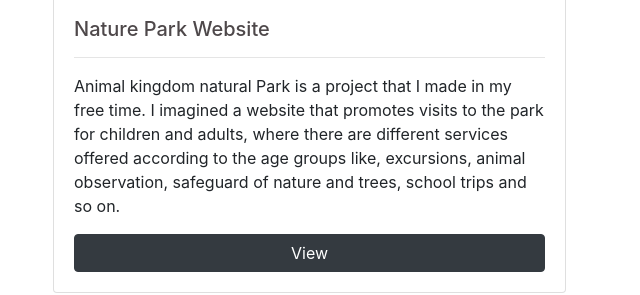
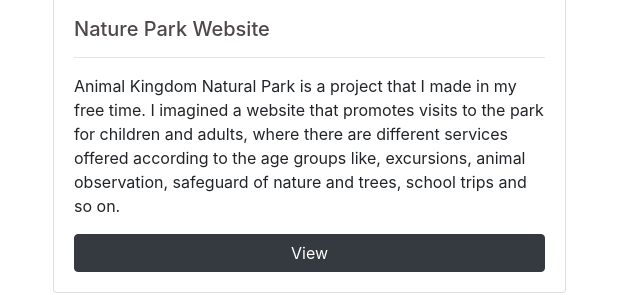
Before and after one commit to Oriana11/Portfolio, a plain HTML site: page index.html in a window 1280 px wide. Shown: the part 1510-1805 px from the top of the page, 602-1242 px from the left. Drawn offline with nearby package versions, Linux system fonts and the light colour scheme.

Commit message:
Update index.html
Updates

```diff
--- a/index.html
+++ b/index.html
@@ -125,7 +125,7 @@
                   <div class="card-body">
                     <h5 class="card-title">Nature Park Website</h5>
                     <hr>
-                    <p class="card-text">Animal kingdom natural Park is a project that I made in my free time.
+                    <p class="card-text">Animal Kingdom Natural Park is a project that I made in my free time.
                        I imagined a website that promotes visits to the park for children and adults, where there
                         are different services offered according to the age groups like, excursions, animal observation,
                         safeguard of nature and trees, school trips and so on.</p>
```
